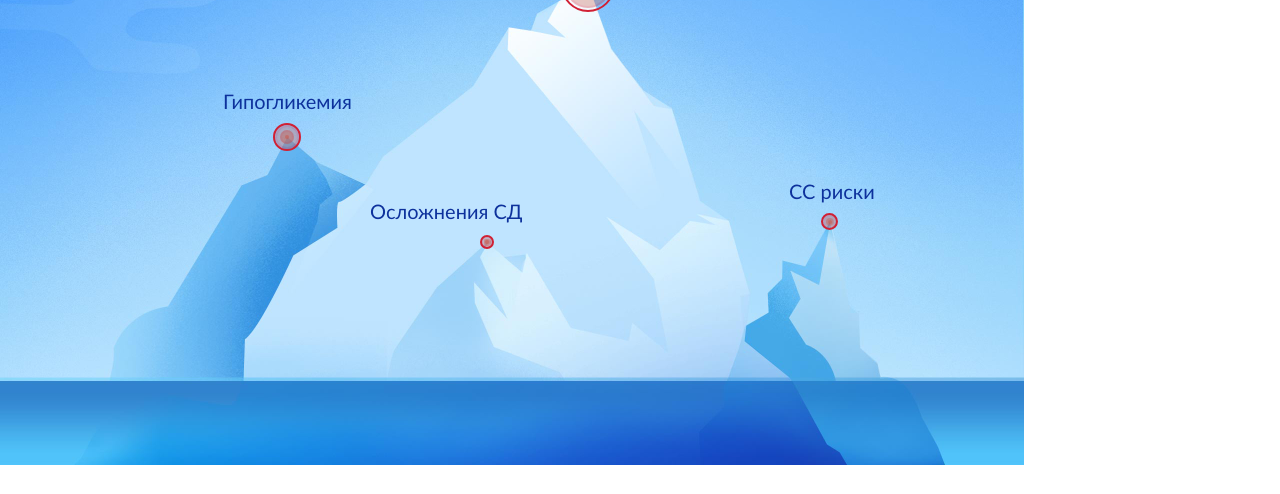
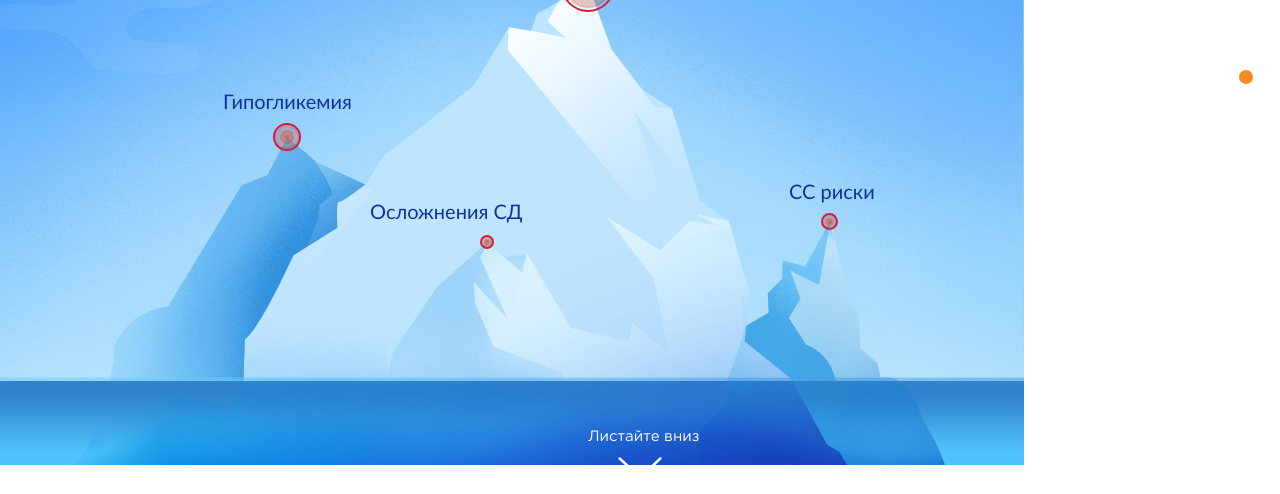
Before and after one commit to zhurbeySA/onpointTestTask, a website built with webpack: page src/index.html in a window 1280 px wide. Shown: the part 303-797 px from the top of the page. Built offline with nearby package versions, Linux system fonts and the light colour scheme.

Commit message:
start create common blocks of the layout
create stateBar which fixed on the right side of the layout.
create flipDown element: arrow image and text. The rest part is two
radial gradient.

```diff
--- /dev/null
+++ b/src/common.blocks/flipDown.scss
@@ -0,0 +1,22 @@
+.flipDown {
+  width: 44px;
+  height: 22px;
+  position: fixed;
+  bottom: 18px;
+  left: calc(50% - 22px);
+  background-position: center;
+  background-repeat: no-repeat;
+  background-size: cover;
+}
+
+.flipDown::before {
+  content: "Листайте вниз";
+  display: inline-block;
+  position: relative;
+  white-space: nowrap;
+  font-size: 15px;
+  line-height: 15px;
+  color: #fff;
+  left: -30px;
+  top: -28px;
+}
--- /dev/null
+++ b/src/common.blocks/stateBar/stateBar.scss
@@ -0,0 +1,7 @@
+.stateBar {
+  height: 56px;
+  width: 14px;
+  position: fixed;
+  right: 27px;
+  top: calc(50% - 27px);
+}
--- /dev/null
+++ b/src/common.blocks/stateBar/stateBar__slideNumber.scss
@@ -0,0 +1,11 @@
+.stateBar__slideNumber {
+  height: 14px;
+  width: 14px;
+  border-radius: 50%;
+  background-color: #fff;
+  margin-bottom: 7px;
+}
+
+.stateBar__slideNumber_active {
+  background-color: #f78b1f;
+}
--- a/src/common/scss/common.scss
+++ b/src/common/scss/common.scss
@@ -14,6 +14,13 @@
 @import "./../../common.blocks/goalMarker/goalMarker__secondCircle";
 @import "./../../common.blocks/goalMarker/goalMarker__thirdCircle";
 
+// Flipdown block
+@import "./../../common.blocks/flipDown";
+
+// StateBar block
+@import "./../../common.blocks/stateBar/stateBar.scss";
+@import "./../../common.blocks/stateBar/stateBar__slideNumber.scss";
+
 *, *:before, *:after {
 	box-sizing: border-box;
   margin: 0;
--- a/src/index.html
+++ b/src/index.html
@@ -35,6 +35,13 @@
         <div class="goalMarker__thirdCircle circle"></div>
       </div>
     </section>
+
+    <div class="flipDown" style="background-image: url(./assets/img/firstSlide/arrow.png)"></div>
+    <div class="stateBar">
+      <div class="stateBar__slideNumber stateBar__slideNumber_active"></div>
+      <div class="stateBar__slideNumber"></div>
+      <div class="stateBar__slideNumber"></div>
+    </div>
   </main>
 </body>
 </html>
```
